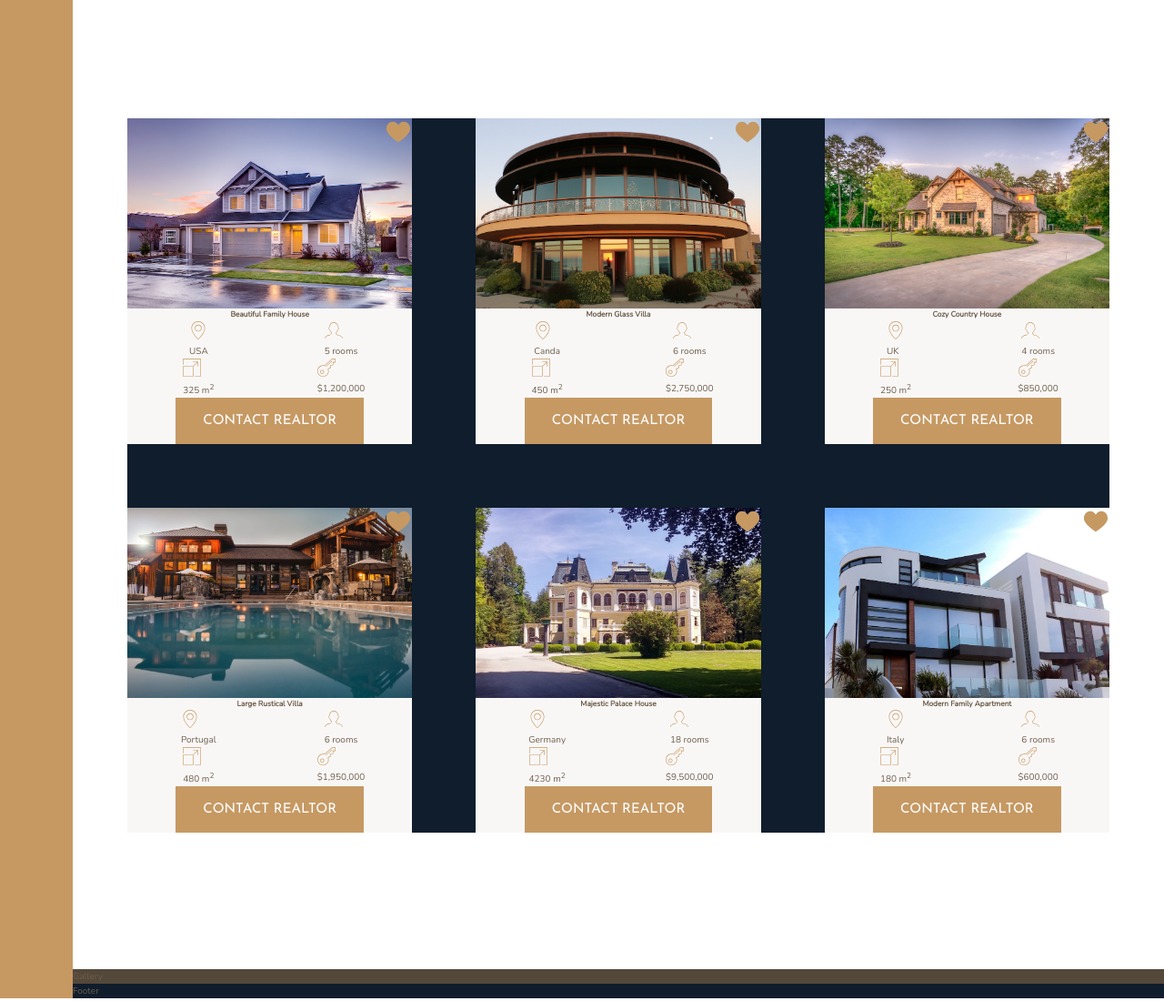
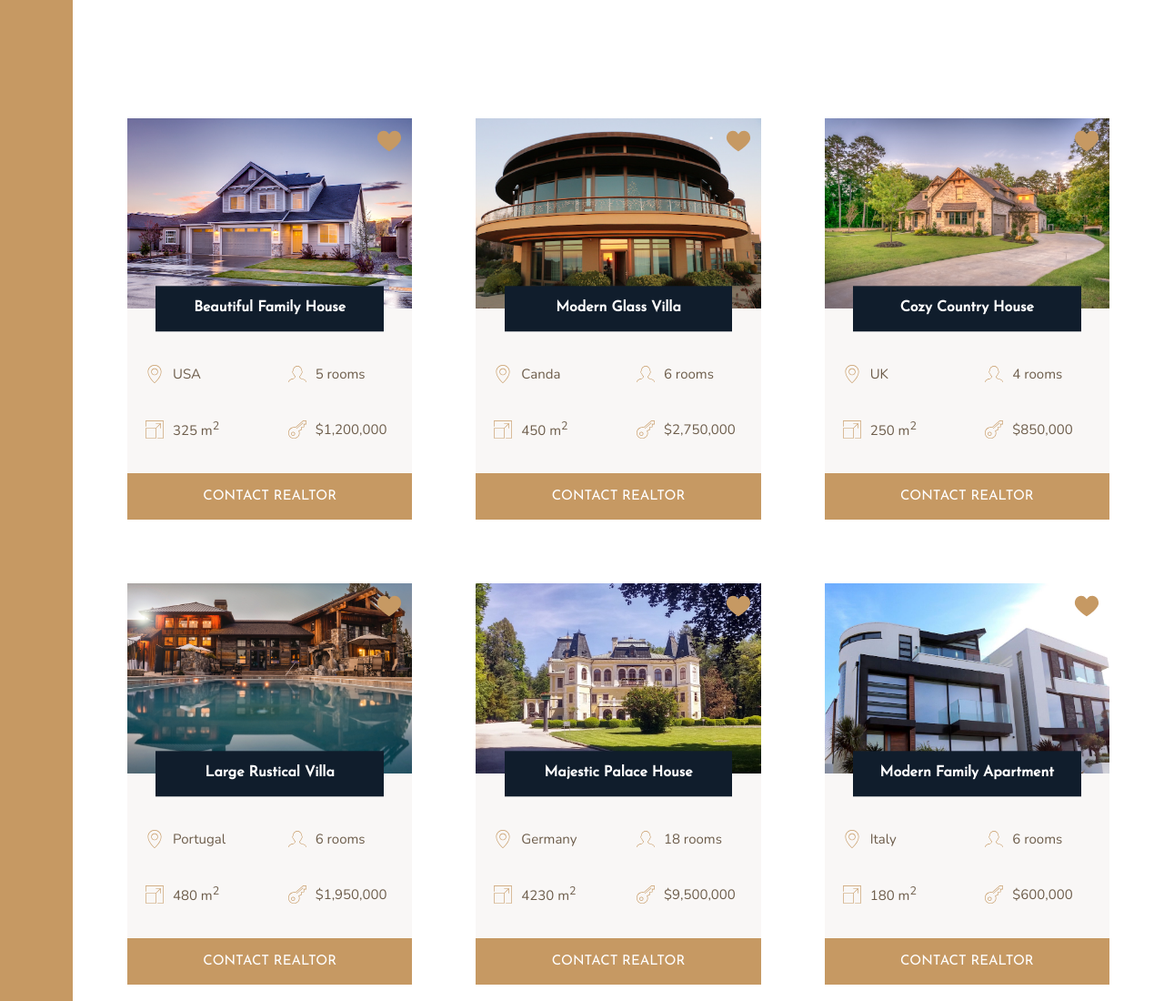
Before and after one commit to PeterDevLATAM/booking-fict, a website: page index.html in a window 1280 px wide. Shown: the part 1840-2940 px from the top of the page at 91% size. Drawn offline with nearby package versions, Linux system fonts and the light colour scheme.

Commit message:
finishing home card components

```diff
--- a/sass/_homes.scss
+++ b/sass/_homes.scss
@@ -1,25 +1,19 @@
 .homes {
-  background-color: $color-secondary;
   grid-column: center-start/ center-end;
   margin: 15rem 0;
 
   display: grid;
   grid-template-columns: repeat(auto-fit, minmax(25rem, 1fr));
   grid-gap: 7rem;
-
-
-
-
 }
 
 .home {
   background-color: $color-grey-light-1;
-//   position: relative;
+  //   position: relative;
 
   display: grid;
   grid-template-columns: repeat(2, 1fr);
-
-  justify-items: center;
+  grid-row-gap: 3.5rem;
 
   &__img {
     width: 100%;
@@ -42,24 +36,51 @@
     align-self: start;
     justify-self: end;
     z-index: 2;
+    margin: 1rem;
   }
   &__name {
-      grid-column: 1/-1;
+    grid-row: 1/2;
+    grid-column: 1/-1;
+    z-index: 3;
+    font-family: $font-display;
+    font-size: 1.6rem;
+    text-align: center;
+    padding: 1.25rem;
+    background-color: $color-secondary;
+    color: white;
+    width: 80%;
+    justify-self: center;
+    align-self: end;
+    transform: translateY(50%);
   }
+
+  &__location,
+  &__rooms {
+    margin-top: 2.5rem;
+  }
+
   &__location,
   &__rooms,
   &__area,
   &__price {
+    font-size: 1.5rem;
+    margin-left: 2rem;
+
+    display: flex;
+    align-items: center;
+
+
     svg {
       fill: $color-primary;
       height: 2rem;
       width: 2rem;
+      margin-right: 1rem;
     }
     p {
     }
   }
 
-  &__btn{
-      grid-column: 1/-1;
+  &__btn {
+    grid-column: 1/-1;
   }
 }
```
Also changed, not shown: css/style.css.
